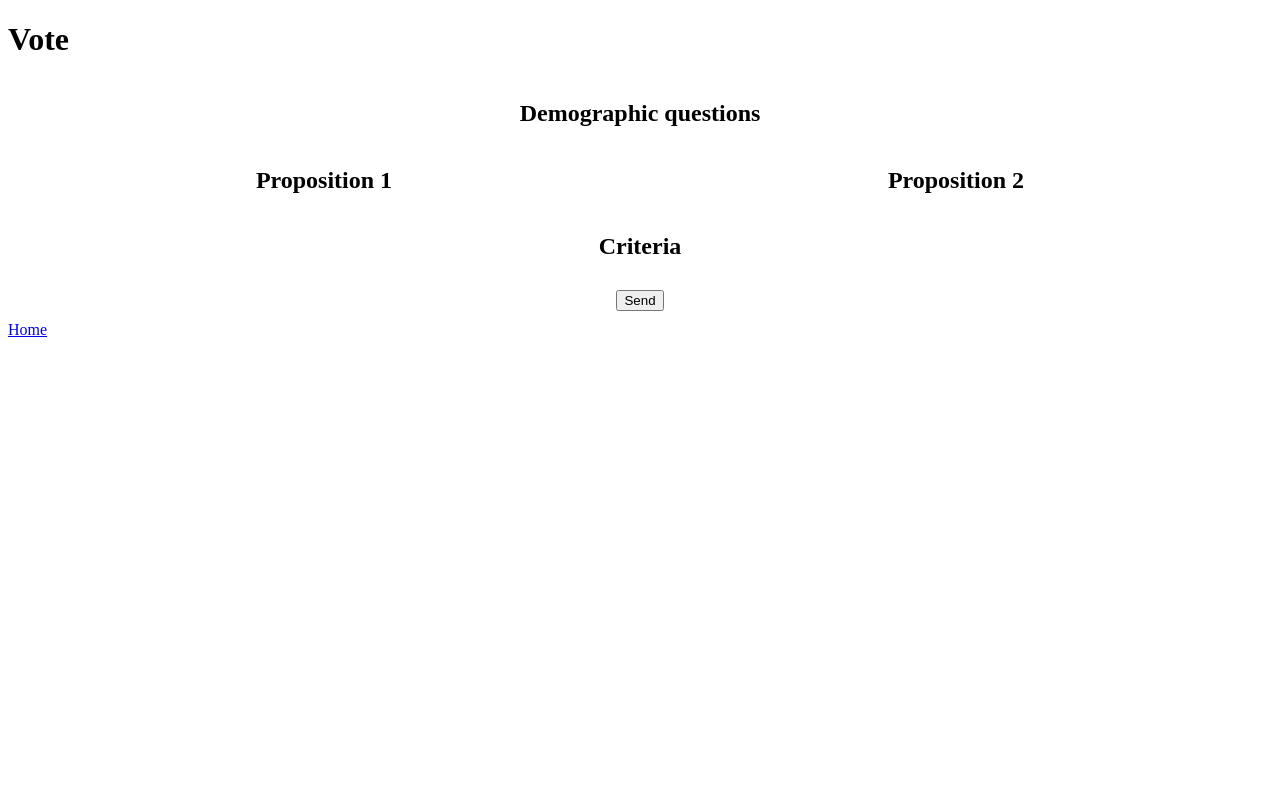
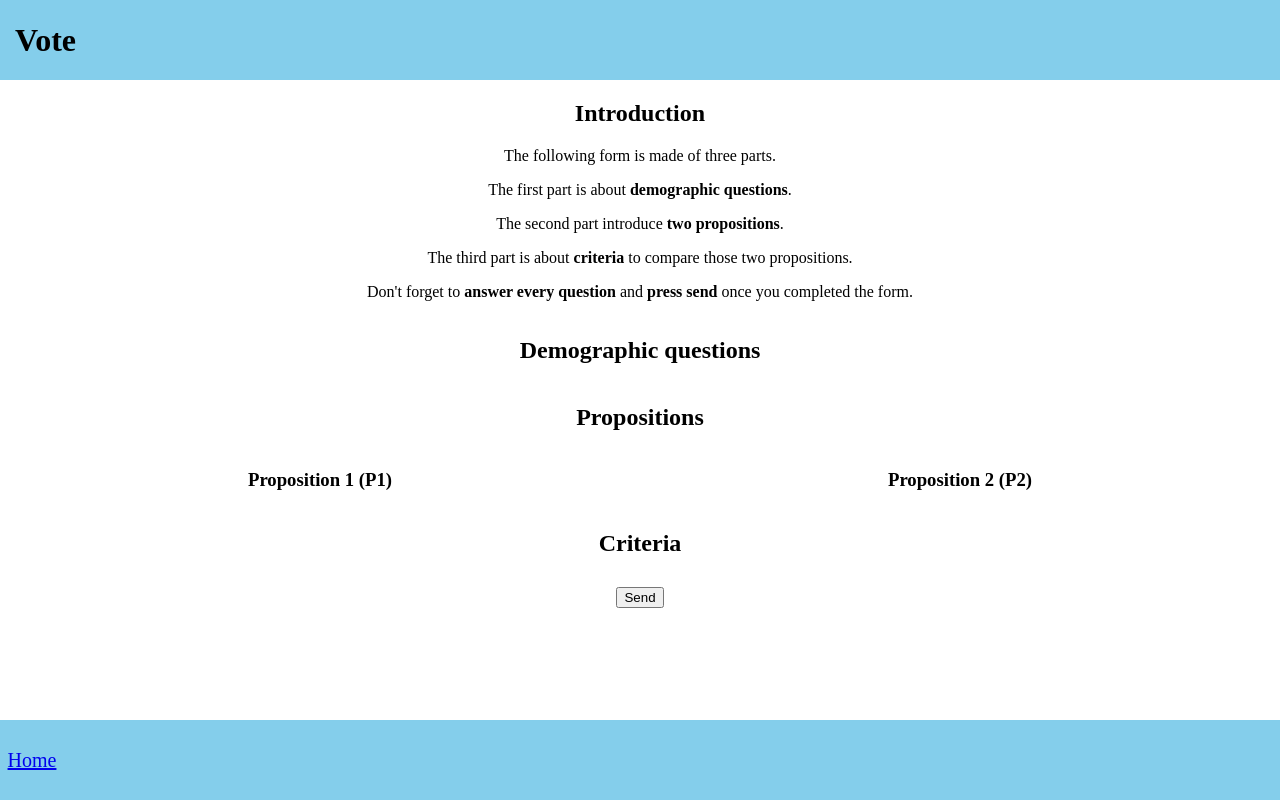
Before and after one commit to Schrodinger17/evolutive-distribution-visualization-survey, a website: page public/html/vote.html in a window 1280 px wide. Drawn offline with Linux system fonts and the light colour scheme; files that its build step writes are made by us from their sources; no server answers; files whose address does not match are found by name.

Commit message:
Readme and html/css

```diff
--- /dev/null
+++ b/public/css/common.css
@@ -0,0 +1,59 @@
+#header {
+    position: absolute;
+    top: 0px;
+    left: 0px;
+    right: 0px;
+    height: 5em;
+
+    display: flex;
+    flex-direction: column;
+    justify-content: center;
+
+    background-color: #84ceeb;
+
+    overflow: hidden;
+}
+
+#body {
+    position: absolute;
+    top: 5em;
+    bottom: 5em;
+    left: 0px;
+    right: 0px;
+
+    overflow: auto;
+}
+
+#footer {
+    position: absolute;
+    bottom: 0px;
+    left: 0px;
+    right: 0px;
+    height: 5em;
+
+    display: flex;
+    flex-direction: column;
+    justify-content: center;
+
+    background-color: #84ceeb;
+
+    overflow: hidden;
+}
+
+#home {
+    font-size: 20px;
+    width: 5%;
+    text-align: center;
+}
+
+h1 {
+    margin: 15px;
+}
+
+h2 {
+    text-align: center;
+}
+
+p {
+    text-align: center;
+}
--- a/public/css/vote.css
+++ b/public/css/vote.css
@@ -1,12 +1,3 @@
-h2 {
-    text-align: center;
-}
-
-p {
-    text-align: center;
-}
-
-/*Display the two proposition's sections on both side of the screen*/
 #propositions {
     display: flex;
     justify-content: space-around;
@@ -35,6 +26,7 @@ p {
 }
 
 .criteria {
+    margin: 5px;
     display: flex;
     flex-direction: column;
     justify-content: center;
@@ -54,7 +46,7 @@ p {
     justify-content: center;
 }
 
-#send_button_section {
+#send_button_div {
     margin: 10px;
     display: flex;
     flex-direction: column;
--- a/public/html/vote.html
+++ b/public/html/vote.html
@@ -3,39 +3,55 @@
 
 <head>
     <meta charset="UTF-8">
+    <link rel="stylesheet" href="public/css/common.css">
     <link rel="stylesheet" href="public/css/vote.css">
     <script type="module" src="public/js/vote.js" defer></script>
 </head>
 
 <body>
+    <div id="header">
         <h1>Vote</h1>
+    </div>
 
-    <section id="demographic_questions">
+    <div id="body">
+        <div id="introduction">
+            <h2>Introduction</h2>
+            <p>The following form is made of three parts.</p>
+            <p>The first part is about <b>demographic questions</b>.</p>
+            <p>The second part introduce <b>two propositions</b>.</p>
+            <p>The third part is about <b>criteria</b> to compare those two propositions.</p>
+            <p>Don't forget to <b>answer every question</b> and <b>press send</b> once you completed the form.</p>
+        </div>
+
+        <div id="demographic_questions">
             <h2>Demographic questions</h2>
-    </section>
+        </div>
 
-    <section id="propositions">
+        <h2>Propositions</h2>
+        <div id="propositions">
             <div id="proposition_1" class="propositions">
-            <h2>Proposition 1</h2>
+                <h3>Proposition 1 (P1)</h2>
             </div>
 
             <div id="proposition_2" class="propositions">
-            <h2>Proposition 2</h2>
+                <h3>Proposition 2 (P2)</h2>
             </div>
-    </section>
+        </div>
 
-    <section id="criteria" class="common">
+        <div id="criteria" class="common">
             <h2>Criteria</h2>
-        <!--
-            <p><b>1</b> : The proposition 1 is better;  <b>3</b> : They are equivalent;  <b>5</b> : The proposition 2 is better.</p>
-        -->
-    </section>
+        </div>
 
-    <section id="send_button_section">
+        <div id="send_button_div">
             <button id="send_button">Send</button>
-    </section>
+        </div>
+    </div>
 
-    <div id="home"><a href="/">Home</a></div>
+    <div id="footer">
+        <div id="home">
+            <p><a href="/">Home</a></p>
+        </div>
+    </div>
 </body>
 
 </html>
--- a/public/js/solutions.js
+++ b/public/js/solutions.js
@@ -7,6 +7,7 @@ async function load_solution_list() {
 
     distributions.forEach(solution => {
         let solution_section = document.createElement('div')
+        solution_section.className = "solution";
 
         let name = document.createElement('h3');
         name.innerHTML = solution.name;
--- a/public/js/vote.js
+++ b/public/js/vote.js
@@ -58,7 +58,7 @@ async function display_demographic_questions() {
 async function display_a_solution(parent, solution) {
     let parent_section = document.getElementById(parent);
 
-    let title = document.createElement('h3');
+    let title = document.createElement('h4');
     title.id = solution.raw_name;
     title.innerHTML = solution.name;
     parent_section.appendChild(title);
```
Also changed, not shown: data/solutions.json (+4 -4 lines), public/css/solutions.css (added, +11 -0 lines), public/html/index.html (+19 -6 lines), public/html/solutions.html (+11 -3 lines), README.md (added), public/css/index.css (added). Lines whose indentation alone changed are shown as unchanged.
